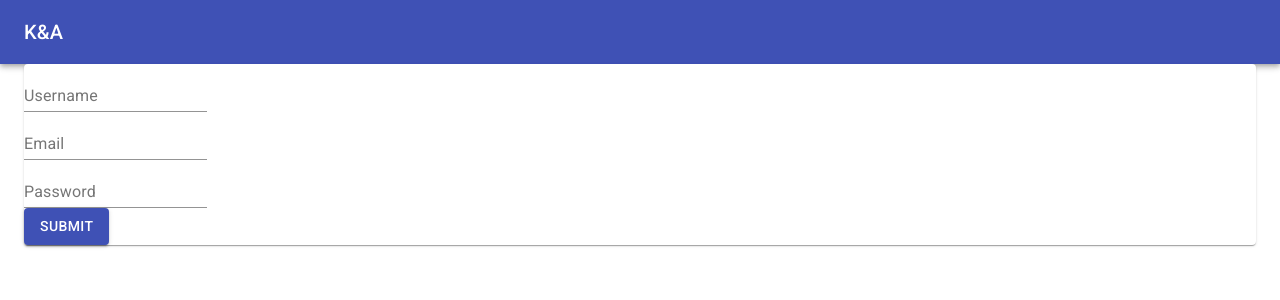
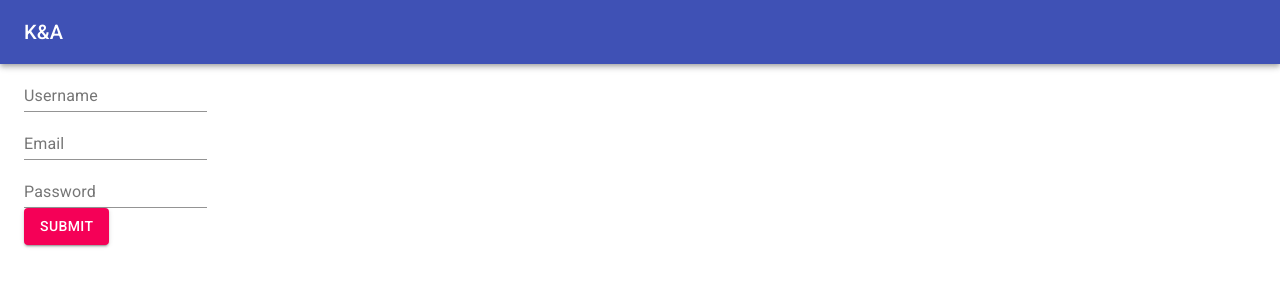
Before and after one commit to karmek-k/k-and-a-frontend, a React (Create React App) app: page /register in a window 1280 px wide. Shown: the top 300 px of the page. Built offline with nearby package versions, Linux system fonts and the light colour scheme; no server answers.

Commit message:
Move Paper to the parent component, change btn color

```diff
--- a/src/routes/components/Register/RegisterForm.tsx
+++ b/src/routes/components/Register/RegisterForm.tsx
@@ -1,6 +1,6 @@
 import React from 'react';
 import { useForm } from 'react-hook-form';
-import { Button, Paper, TextField } from '@material-ui/core';
+import { Button, TextField } from '@material-ui/core';
 
 export interface RegisterFormFields {
   username: string;
@@ -23,7 +23,6 @@ const RegisterForm = (props: Props) => {
   };
 
   return (
-    <Paper>
     <form method="post" onSubmit={handleSubmit(onSubmit)}>
       <TextField
         label="Username"
@@ -53,14 +52,13 @@ const RegisterForm = (props: Props) => {
       <br />
       <Button
         variant="contained"
-          color="primary"
+        color="secondary"
         type="submit"
         disabled={props.buttonDisabled}
       >
         Submit
       </Button>
     </form>
-    </Paper>
   );
 };
 
```
Lines whose indentation alone changed are shown as unchanged.
